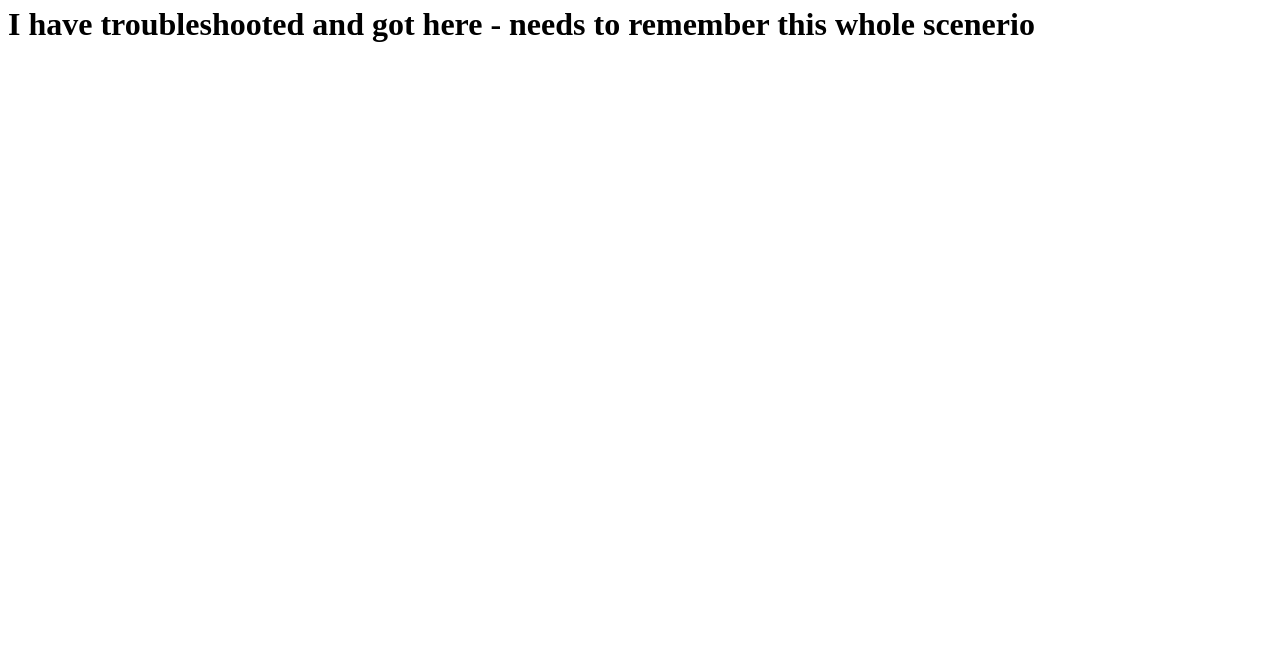
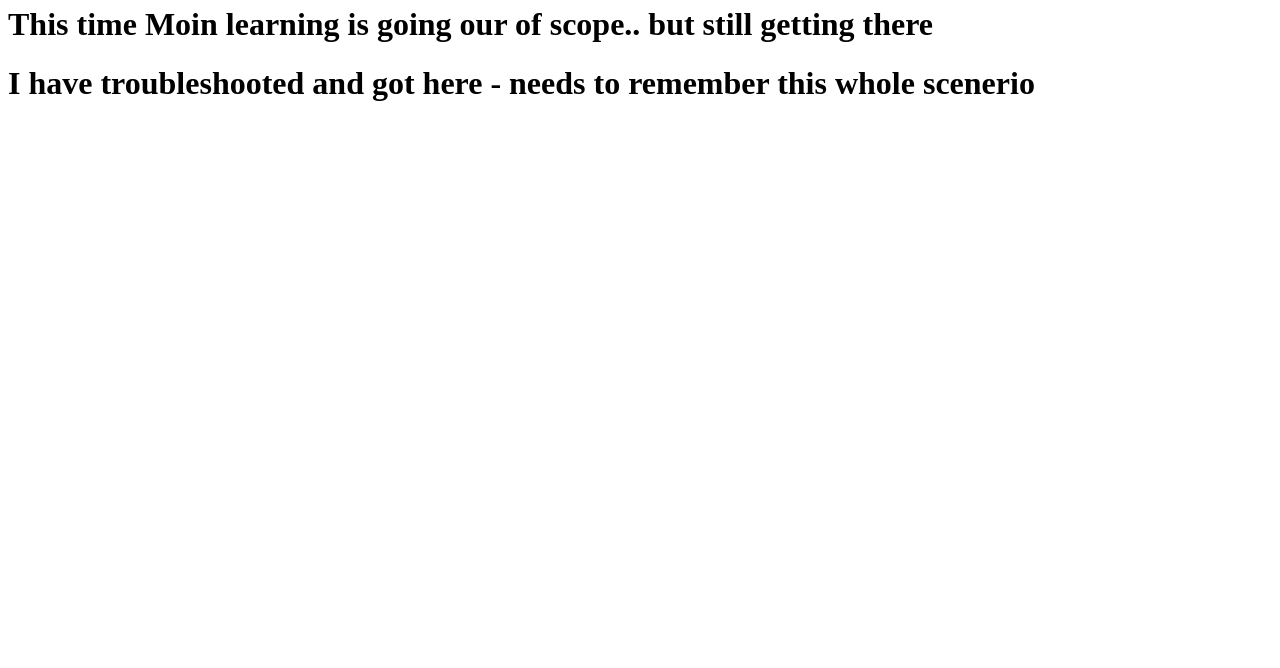
Before and after one commit to mrazzaq82/docker-lab-app1, a plain HTML site: page index.html in a window 1280 px wide. Shown: the part 132-800 px from the top of the page. Drawn offline with Linux system fonts and the light colour scheme.

Commit message:
Update index.html

```diff
--- a/index.html
+++ b/index.html
@@ -6,6 +6,7 @@
 <body>
 	<h1> Hello from Day6 Lab</h1>
 	<h1> This time Moin is also with me and we are learning a lot</h1>
+	<h1> This time Moin learning is going our of scope.. but still getting there</h1>
 	<h1> I have troubleshooted and got here - needs to remember this whole scenerio </h1>
 </body>
 </html>
```
